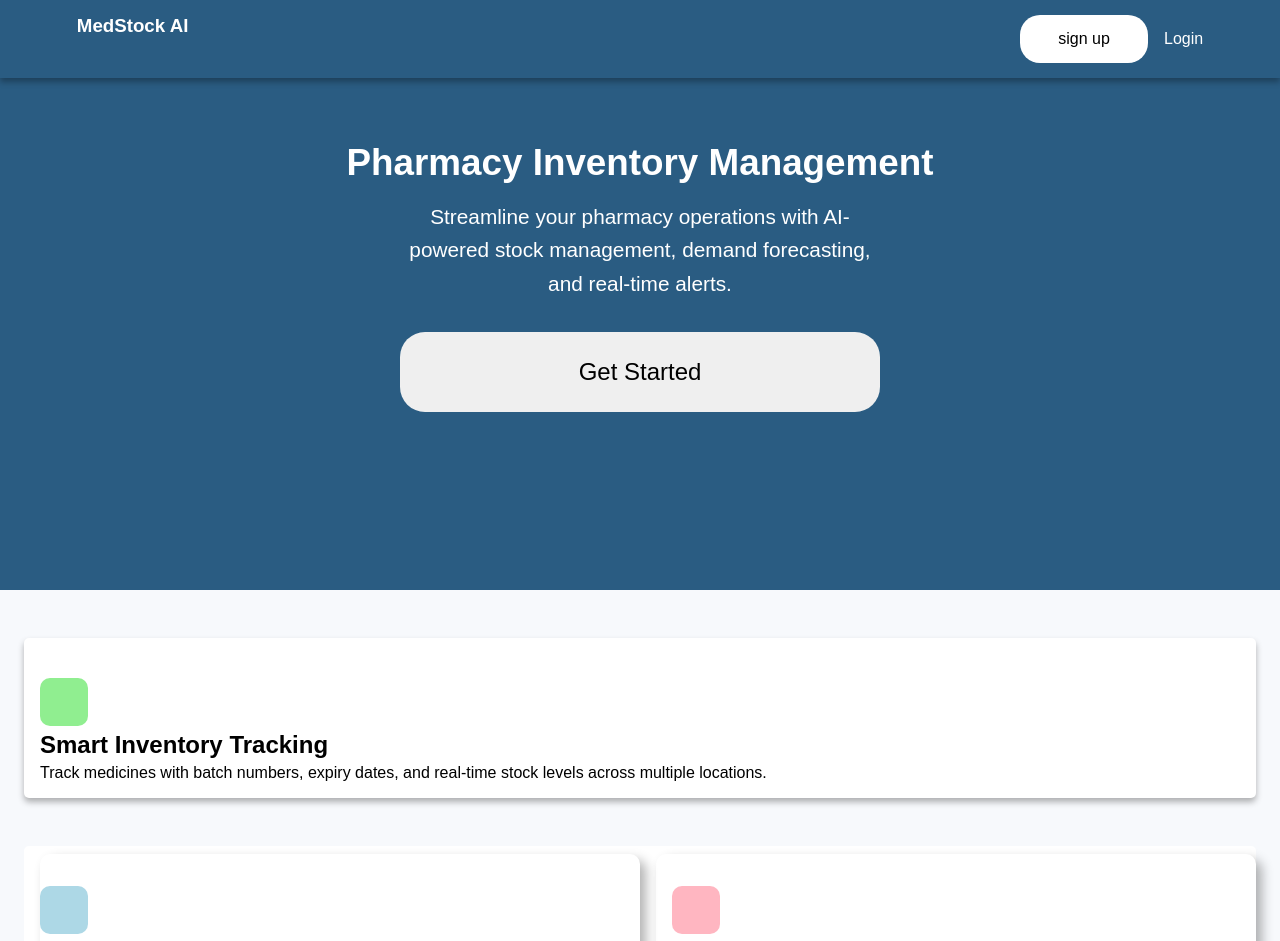
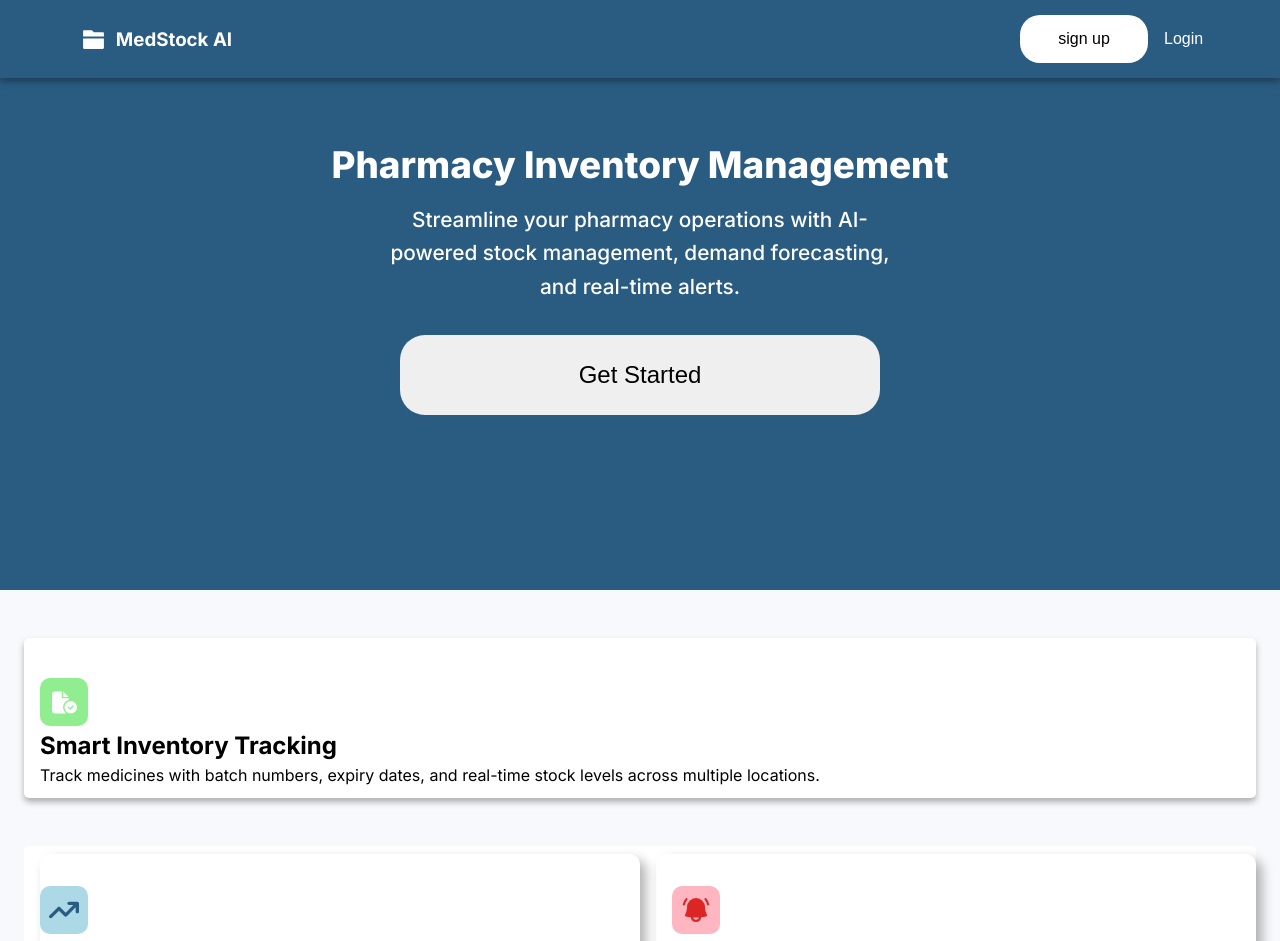
Before and after one commit to tabby123-dev/medstockAI, a React (Vite) app: page / in a window 1280 px wide. Shown: the top 941 px of the page. Built offline with nearby package versions, Linux system fonts and the light colour scheme.

Commit message:
all recommended changes on welcome and sign in

```diff
--- a/package.json
+++ b/package.json
@@ -14,6 +14,7 @@
     "react": "^19.2.0",
     "react-dom": "^19.2.0",
     "react-hook-form": "^7.71.1",
+    "react-icons": "^5.5.0",
     "react-router-dom": "^7.13.0"
   },
   "devDependencies": {
--- a/src/index.css
+++ b/src/index.css
@@ -1,4 +1,7 @@
+@import url("https://fonts.googleapis.com/css2?family=Inter:ital,opsz,wght@0,14..32,100..900;1,14..32,100..900&display=swap");
+
 /* Styling for the welcome page done by meg*/
+
 * {
   margin: 0;
   padding: 0;
@@ -10,7 +13,10 @@ html {
 }
 
 body {
-  font-family: "Plus Jakarta Sans", sans-serif;
+  font-family: "Inter", sans-serif;
+  font-optical-sizing: auto;
+  /* font-weight: <weight>; */
+  font-style: normal;
   background: #f7f9fc;
   overflow-x: hidden;
 }
@@ -45,7 +51,12 @@ body {
   color: white;
   font-size: 1rem;
 }
-
+.navMedstock {
+  display: flex;
+  align-items: center;
+  justify-content: space-around;
+  width: 10rem;
+}
 .welcomePageHero {
   background-color: #2a5c82;
   padding-top: 4rem;
@@ -84,6 +95,9 @@ body {
   padding-top: 0.5rem;
 }
 .smartSectionImage {
+  display: flex;
+  justify-content: center;
+  align-items: center;
   height: 3rem;
   width: 3rem;
   background-color: lightgreen;
@@ -107,6 +121,9 @@ body {
   gap: 1rem;
 }
 .aiImageDiv {
+  display: flex;
+  justify-content: center;
+  align-items: center;
   height: 3rem;
   width: 3rem;
   background-color: lightblue;
@@ -118,6 +135,9 @@ body {
 .aiImageDiv2 {
   height: 3rem;
   width: 3rem;
+  display: flex;
+  justify-content: center;
+  align-items: center;
   background-color: lightpink;
   border-radius: 10px;
   margin-top: 2rem;
@@ -208,6 +228,7 @@ body {
   justify-content: space-around;
   margin-bottom: 1rem;
 }
+/*sign in css*/
 
 .signinDashBorad {
   height: 100vh;
@@ -220,11 +241,14 @@ body {
 }
 
 .SigninSvgDiv {
+  display: flex;
+  align-items: center;
+  justify-content: center;
   height: 4rem;
   width: 4rem;
   border-radius: 10px;
   background-color: #2a5c82;
-  margin-left: 15rem;
+  margin-left: 12rem;
   margin-bottom: 1rem;
 }
 .signinSubDashBoard {
@@ -238,13 +262,13 @@ body {
   color: #94a3b8;
 }
 .signinFormWrapper {
-  /* height: 30rem; */
-  width: 35rem;
+  height: 30rem;
+  width: 29rem;
   border-radius: 20px;
   background-color: white;
   color: #64748b;
   text-align: left;
-  padding: 2rem;
+  padding: 3rem 2rem 3rem 4rem;
 }
 
 .signinIput {
--- a/src/pages/Signin.jsx
+++ b/src/pages/Signin.jsx
@@ -3,6 +3,7 @@ import { useNavigate } from "react-router-dom";
 import axios from "axios";
 import { useAuth } from "../context/AuthContext";
 import { getDashboardPath } from "../components/ProtectedRoute";
+import { MdOutlineVaccines } from "react-icons/md";
 
 export default function Signin() {
   const apiURL = import.meta.env.VITE_REACT_APP_BASE_URL;
@@ -53,7 +54,9 @@ export default function Signin() {
   return (
     <div className="signinDashBorad">
       <div className="signinSubDashBoard">
-        <div className="SigninSvgDiv"></div>
+        <div className="SigninSvgDiv">
+          <MdOutlineVaccines color="#FFFFFF" size={40} />
+        </div>
         <h1>MedStock AI</h1>
         <p className="signinPTag">INVENTORY SYSTEM</p>
 
--- a/src/pages/Welcome.jsx
+++ b/src/pages/Welcome.jsx
@@ -1,13 +1,18 @@
 import React from "react";
 import { useNavigate } from "react-router-dom";
+import { FaArrowTrendUp } from "react-icons/fa6";
+import { HiMiniBellAlert } from "react-icons/hi2";
+import { FaFileCircleCheck } from "react-icons/fa6";
+import { RiFolder2Fill } from "react-icons/ri";
 
 const Welcome = () => {
   const navigate = useNavigate();
   return (
     <>
       <nav className="welcomepageNav">
-        <div>
-          <h3>MedStock AI</h3>
+        <div className="navMedstock">
+          <RiFolder2Fill size={25} />
+          <h3 className="navh3">MedStock AI</h3>
         </div>
         <div>
           <button
@@ -40,7 +45,7 @@ const Welcome = () => {
       </div>
       <section className="smartSection">
         <div className="smartSectionImage">
-          <img src="../" alt="" />
+          <FaFileCircleCheck color="#FFFFFF" size={25} />
         </div>
         <h2 className="smartSectionH2">Smart Inventory Tracking</h2>
         <p>
@@ -51,14 +56,14 @@ const Welcome = () => {
       <section className="secondSection">
         <div className="forcastDiv">
           <div className="aiImageDiv">
-            <img src="" alt="" />
+            <FaArrowTrendUp color="#2A5C82" size={30} />
           </div>
           <h3>AI Forecasts</h3>
           <p>Predict demand spikes</p>
         </div>
         <div className="stocks">
           <div className="aiImageDiv2">
-            <img src="" alt="" />
+            <HiMiniBellAlert color="#DC2626" size={30} />
           </div>
           <h3>Stock Alerts</h3>
           <p>Never run out of stock</p>
```
Also changed, not shown: 1 other file (tests, documents, lock files or other folders).
